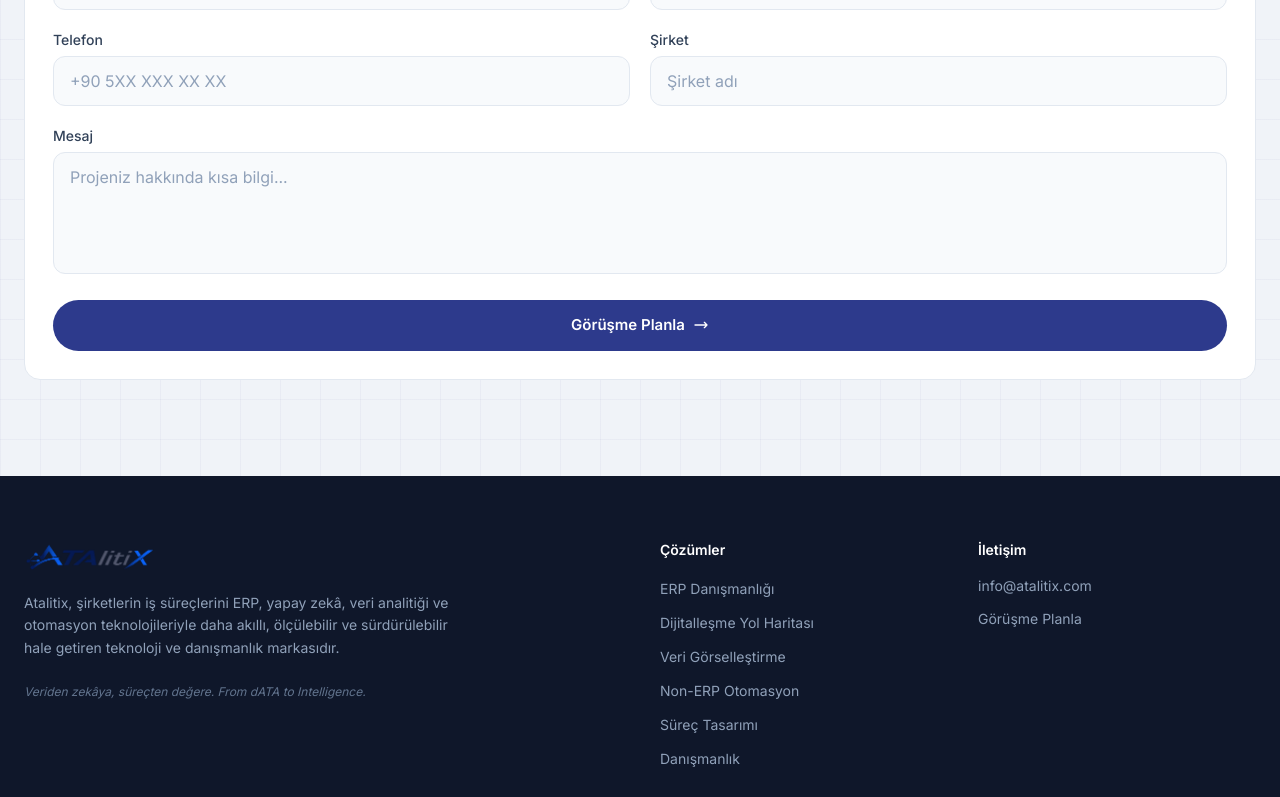
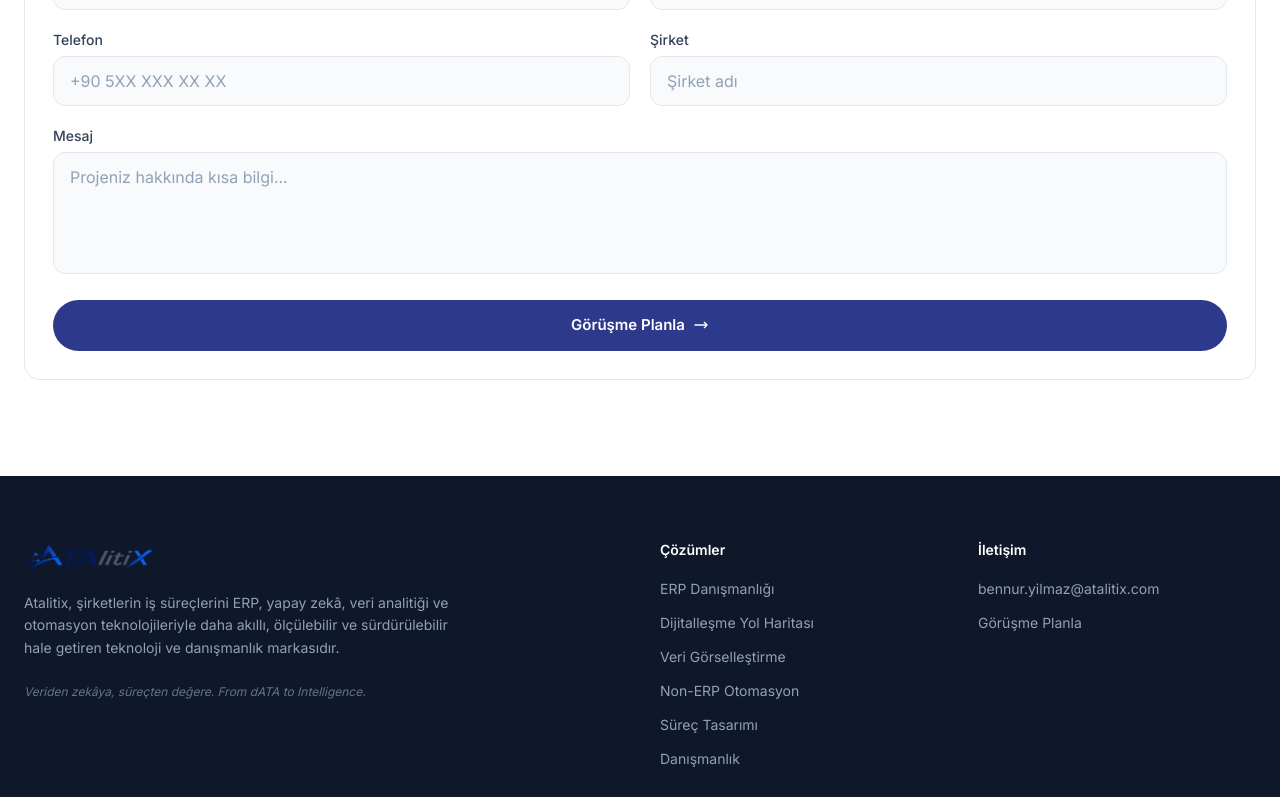
Before and after one commit to batuxxpas/Atalitix, a Next.js app: page / in a window 1280 px wide. Shown: the part 1337-2134 px from the top of the page. Built offline with nearby package versions, Linux system fonts and the light colour scheme; no server answers; the database is empty.

Commit message:
Şirket isimleri kaldırıldı, footer e-posta güncellendi, grid arka plan beyaz yapıldı

```diff
--- a/src/app/globals.css
+++ b/src/app/globals.css
@@ -14,7 +14,7 @@
   --color-accent: #3b82f6;
   --color-dark: #0f172a;
   --color-dark-surface: #1a2744;
-  --color-bg: #f0f3f8;
+  --color-bg: #ffffff;
   --color-bg-card: #ffffff;
   --color-text: #1e293b;
   --color-text-secondary: #64748b;
@@ -120,10 +120,8 @@ body {
    Grid background pattern
    =================================== */
 .grid-bg {
-  background-image:
-    linear-gradient(rgba(45, 58, 140, 0.04) 1px, transparent 1px),
-    linear-gradient(90deg, rgba(45, 58, 140, 0.04) 1px, transparent 1px);
-  background-size: 40px 40px;
+  background-color: #ffffff;
+  background-image: none;
 }
 
 /* ===================================
--- a/src/components/layout/Footer.tsx
+++ b/src/components/layout/Footer.tsx
@@ -34,7 +34,11 @@ export function Footer() {
           <div>
             <h4 className="text-sm font-semibold text-white mb-4">İletişim</h4>
             <ul className="space-y-2.5">
-              <li className="text-sm text-slate-400">info@atalitix.com</li>
+              <li>
+                <a href="mailto:bennur.yilmaz@atalitix.com" className="text-sm text-slate-400 hover:text-white transition-colors">
+                  bennur.yilmaz@atalitix.com
+                </a>
+              </li>
               <li>
                 <a href="#iletisim" className="text-sm text-slate-400 hover:text-white transition-colors">
                   Görüşme Planla
```
